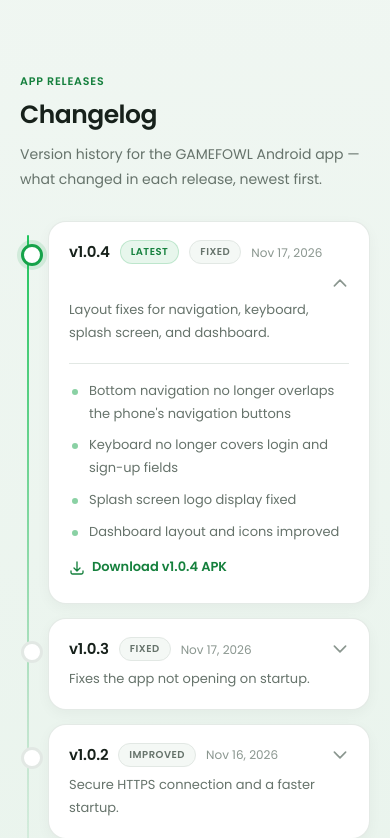
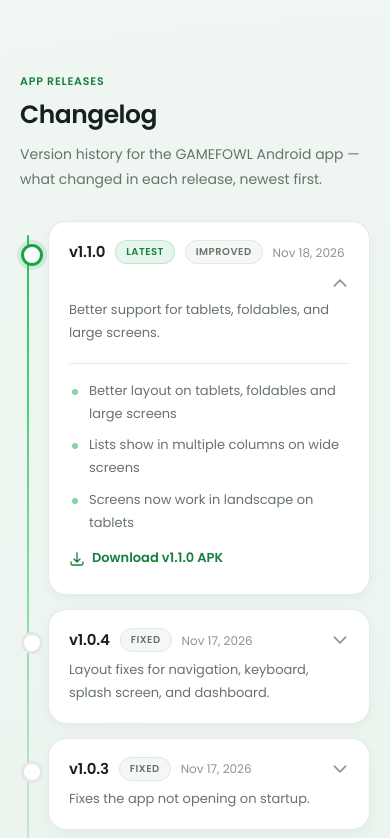
Before and after one commit to rhondelp/Gamefowl-API, a Laravel app: page / in a window 390 px wide. Shown: the part 5114-5952 px from the top of the page. Run offline with Laravel 12, Linux system fonts and the light colour scheme; parts of the project's set-up code (start-up, migrations or seed data) failed here and were passed over.

Commit message:
chore(release): publish Android v1.1.0 download (tablet and large-screen support)

```diff
--- a/config/apk.php
+++ b/config/apk.php
@@ -28,15 +28,15 @@
 return [
 
     // File name inside storage/app/public/releases/.
-    'file' => env('APK_FILE', 'gamefowl-v1.0.4.apk'),
+    'file' => env('APK_FILE', 'gamefowl-v1.1.0.apk'),
 
     // Shown to users, 'v' prefixed — keep in step with config/changelog.php.
-    'version' => env('APK_VERSION', 'v1.0.4'),
+    'version' => env('APK_VERSION', 'v1.1.0'),
 
     // ISO-8601 (Y-m-d); formatted by the views.
-    'released_at' => env('APK_RELEASED_AT', '2026-11-17'),
+    'released_at' => env('APK_RELEASED_AT', '2026-11-18'),
 
     // Lowercase hex SHA-256 of the file, so users can verify the download.
-    'sha256' => env('APK_SHA256', '48a19ca12c34f36cbfdac12a1dabdb873633594dfc96c4bad15b6248dfa40b13'),
+    'sha256' => env('APK_SHA256', '95b34f372162b395a8ee2b456404b86f7c1e1d41cb0b0b5590abee6f772ba494'),
 
 ];
--- a/config/changelog.php
+++ b/config/changelog.php
@@ -59,6 +59,17 @@ return [
      */
     'releases' => [
         [
+            'version' => 'v1.1.0',
+            'date' => '2026-11-18',
+            'type' => 'Improved',
+            'summary' => 'Better support for tablets, foldables, and large screens.',
+            'highlights' => [
+                'Better layout on tablets, foldables and large screens',
+                'Lists show in multiple columns on wide screens',
+                'Screens now work in landscape on tablets',
+            ],
+        ],
+        [
             'version' => 'v1.0.4',
             'date' => '2026-11-17',
             'type' => 'Fixed',
--- a/resources/views/welcome.blade.php
+++ b/resources/views/welcome.blade.php
@@ -1032,7 +1032,7 @@
                     @if ($apkSizeMb)
                         · {{ $apkSizeMb }} MB
                     @endif
-                    · Android 7.0+ · Free · Capstone release
+                    · Android phones and tablets · Android 7.0+ · Free · Capstone release
                 </p>
             </div>
         </div>
```
Also changed, not shown: 1 other file.
